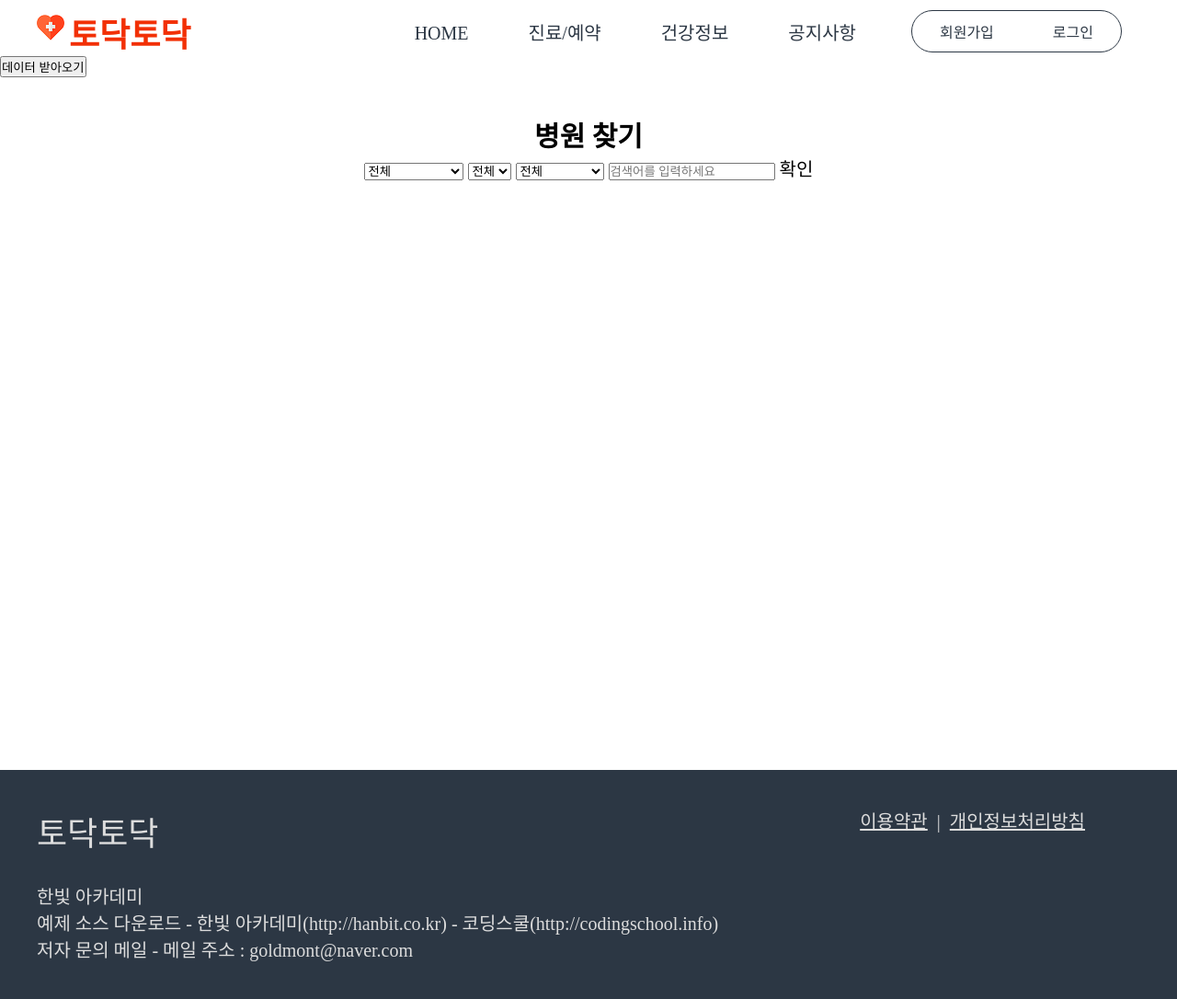
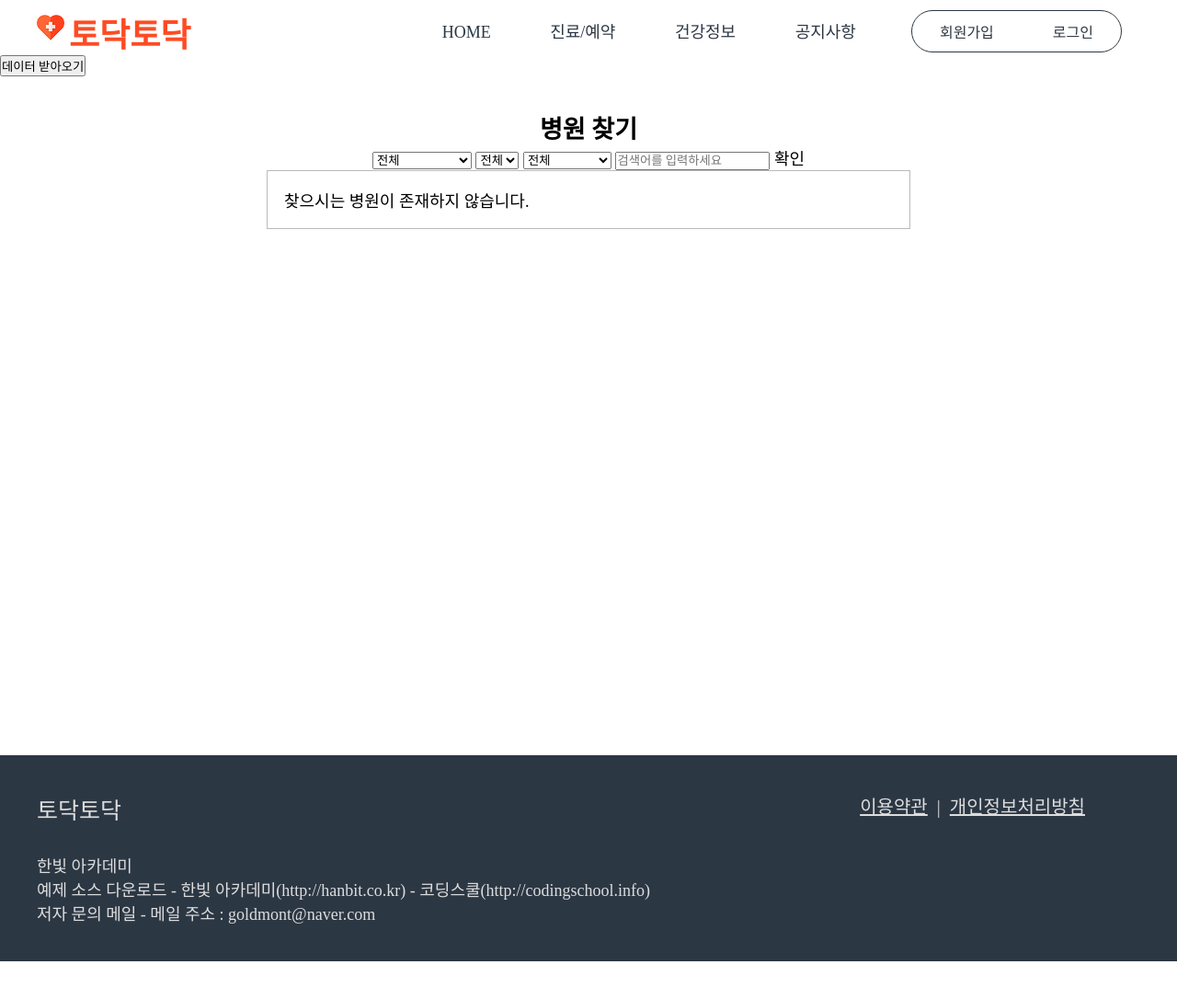
Before and after one commit to KyungAaaaaa/todagtodag, a PHP site: page /todagtodag/hospital/hospital.php in a window 1280 px wide. Shown: the whole page at 92% size. After the commit the page ends 1045 px from the top, so only its background shows below. Run offline with PHP 8.4, Linux system fonts and the light colour scheme; data that the repository does not hold is empty; some web fonts are replaced.

Commit message:
20201006 kka
폰트 추가

```diff
--- a/css/common.css
+++ b/css/common.css
@@ -1,8 +1,25 @@
+:root{
+    --main--color:#ff4b23;
+}
+
 /* 마진 패딩 초기화 */
-* {box-sizing: border-box; padding: 0; margin: 0; }
+* {box-sizing: border-box; padding: 0; margin: 0;}
 
+@font-face { font-family: 'S-CoreDream-2ExtraLight'; src: url('https://cdn.jsdelivr.net/gh/projectnoonnu/noonfonts_six@1.2/S-CoreDream-2ExtraLight.woff') format('woff'); font-weight: normal; font-style: normal; }
+@font-face { font-family: 'S-CoreDream-3Light'; src: url('https://cdn.jsdelivr.net/gh/projectnoonnu/noonfonts_six@1.2/S-CoreDream-3Light.woff') format('woff'); font-weight: normal; font-style: normal; }
+@font-face { font-family: 'S-CoreDream-4Regular'; src: url('https://cdn.jsdelivr.net/gh/projectnoonnu/noonfonts_six@1.2/S-CoreDream-4Regular.woff') format('woff'); font-weight: normal; font-style: normal; }
+@font-face { font-family: 'S-CoreDream-5Medium'; src: url('https://cdn.jsdelivr.net/gh/projectnoonnu/noonfonts_six@1.2/S-CoreDream-5Medium.woff') format('woff'); font-weight: normal; font-style: normal; }
+@font-face { font-family: 'S-CoreDream-6Bold'; src: url('https://cdn.jsdelivr.net/gh/projectnoonnu/noonfonts_six@1.2/S-CoreDream-6Bold.woff') format('woff'); font-weight: normal; font-style: normal; }
+@font-face { font-family: 'S-CoreDream-8Heavy'; src: url('https://cdn.jsdelivr.net/gh/projectnoonnu/noonfonts_six@1.2/S-CoreDream-8Heavy.woff') format('woff'); font-weight: normal; font-style: normal; }
+@font-face { font-family: 'BMJUA'; src: url('https://cdn.jsdelivr.net/gh/projectnoonnu/noonfonts_one@1.0/BMJUA.woff') format('woff'); font-weight: normal; font-style: normal; }
+@font-face { font-family: 'ImcreSoojin'; src: url('https://cdn.jsdelivr.net/gh/projectnoonnu/noonfonts_20-04@2.3/ImcreSoojin.woff') format('woff'); font-weight: normal; font-style: normal; }
+@font-face { font-family: 'MaplestoryOTFBold'; src: url('https://cdn.jsdelivr.net/gh/projectnoonnu/noonfonts_20-04@2.1/MaplestoryOTFBold.woff') format('woff'); font-weight: normal; font-style: normal; }
+@font-face { font-family: 'CookieRunOTF-Bold'; src: url('https://cdn.jsdelivr.net/gh/projectnoonnu/noonfonts_twelve@1.0/CookieRunOTF-Bold00.woff') format('woff'); font-weight: normal; font-style: normal; }
+@font-face { font-family: 'TmonMonsori'; src: url('https://cdn.jsdelivr.net/gh/projectnoonnu/noonfonts_two@1.0/TmonMonsori.woff') format('woff'); font-weight: normal; font-style: normal; }
 /* 페이지 기본 글꼴과 크기 설정 */
-body { font-family: "나눔손글씨 펜";   font-size: 20px; }
+/*body { font-family: "Noto Sans KR";   font-size: 18px; }*/
+body {font-size: 18px; font-family: "S-CoreDream-3Light";}
+input{font-family: "S-CoreDream-3Light";}
 img { border: 0;}
 ul { list-style-type: none; }
 /* <a> 태그 기본 설정 */
@@ -14,8 +31,9 @@ a:active { text-decoration:none; color: rgb(44, 55, 68); }
 /* 상단 헤더 */
 #top { position: relative; width: 100%; height: 60px; margin: 0 auto; }
 #top > img { position: absolute; top: 15px; left: 40px; }
-#top h3 { position: absolute; top: 9px; left: 75px; font-size: 36px;}
-#top h3 > a{ color: #F23005; }
+#top h3 {  font-family: "TmonMonsori"; position: absolute; top: 9px; left: 75px; font-size: 36px;}
+/*#top h3 {  font-family: "나눔손글씨 펜"; position: absolute; top: 9px; left: 75px; font-size: 36px;}*/
+#top h3 > a{ color: var(--main--color) }
 #top > #top_menu { float: right; margin: 11px 60px 0 0; border-radius: 30px; border: 1px solid rgb(44, 55, 68);
     font-size: 16px; }
 #top #top_menu li { display: inline-block; margin: 10px 30px 10px 30px;}
@@ -25,7 +43,7 @@ a:active { text-decoration:none; color: rgb(44, 55, 68); }
 /* 하단 푸터 */
 footer { height: 100%; background-color: rgb(44, 55, 68);}
 #footer_content {position: relative; width: 100%; color: #dddddd; padding: 40px;}
-#footer_logo { font-size: 36px; margin-bottom: 30px; }
+#footer_logo { font-family: "S-CoreDream-4Regular"; font-size: 25px; margin-bottom: 30px; }
 #footer_logo_side { position: absolute; top: 40px; right: 100px; font-size: 20px; color: #dddddd; }
 #footer_logo_side > a { font-size: 20px; color: #dddddd; text-decoration: underline;}
-.footer_text { font-size: 20px;}
+.footer_text { font-size: 18px;font-family: "S-CoreDream-2ExtraLight";}
--- a/hospital/hospital.php
+++ b/hospital/hospital.php
@@ -11,7 +11,9 @@
 
 	<body>
 		<header>
-            <?php include $_SERVER['DOCUMENT_ROOT'] . "/todagtodag/header.php"; ?>
+            <?php
+                session_start();
+                include $_SERVER['DOCUMENT_ROOT'] . "/todagtodag/header.php"; ?>
 		</header>
 		<section>
 			<form method="post">
--- a/hospital/hospital_list.php
+++ b/hospital/hospital_list.php
@@ -12,10 +12,10 @@
     elseif (!isset($_POST['val'])) {
         $keyword = "";
         select_area2($keyword, $con);
-    } else select_area($area_1, $area_2, $search,$department, $con);
+    } else select_area($area_1, $area_2, $search, $department, $con);
 
 
-    function select_area($area_1, $area_2, $search,$department, $con)
+    function select_area($area_1, $area_2, $search, $department, $con)
     {
         $query = "select id,name,addr from hospital where addr like '%{$area_1} {$area_2}%' and (addr like '%{$search}%' or name like '%{$search}%') and department like '%{$department}%';";
         $result = mysqli_query($con, $query) or die(mysqli_error($con));
@@ -26,9 +26,12 @@
     {
         $query = "select id,name,addr from hospital where addr like'%{$search}%' or name like'%{$search}%';";
         $result = mysqli_query($con, $query) or die(mysqli_error($con));
+        $str = "";
         while ($row = mysqli_fetch_assoc($result)) {
-            echo "<li><a href='hospital_info.php?hospital_id={$row['id']}'><h3>{$row['name']}</h3>{$row['addr']}</a></li>";
+            $str = "<li><a href='hospital_info.php?hospital_id={$row['id']}'><h3>{$row['name']}</h3>{$row['addr']}</a></li>";
+            echo $str;
         }
+        if ($str === "") echo "<li>찾으시는 병원이 존재하지 않습니다.</li>";
     }
 
 ?>
--- a/hospital/js/hospital.js
+++ b/hospital/js/hospital.js
@@ -50,6 +50,7 @@ $("#btn").on("click", function () {
                 for ($i in $result) {
                     $str += `<li><a href='hospital_info.php?hospital_id=${$result[$i][0]}'><h3>${$result[$i][1]}</h3>${$result[$i][2]}</a></li>`;
                 }
+                if ($str==="")$str="<li>찾으시는 병원이 존재하지 않습니다.</li>";
                 $(".hospital_list").find("ul").html($str);
             }
         })
--- a/index.php
+++ b/index.php
@@ -1,6 +1,10 @@
 <?php
 session_start();
+include $_SERVER['DOCUMENT_ROOT'] . "/todagtodag/db/db_connector.php";
 include $_SERVER['DOCUMENT_ROOT'] . "/todagtodag/db/create_table.php";
+create_table($con,"members");
+create_table($con,"hospital");
+create_table($con,"notice");
 ?>
 
 <!DOCTYPE html>
```
Also changed, not shown: hospital/css/hospital_info.css (+19 -10 lines), hospital/hospital_info.php (+9 -5 lines), hospital/hospital_info_change.php (+8 -10 lines).
